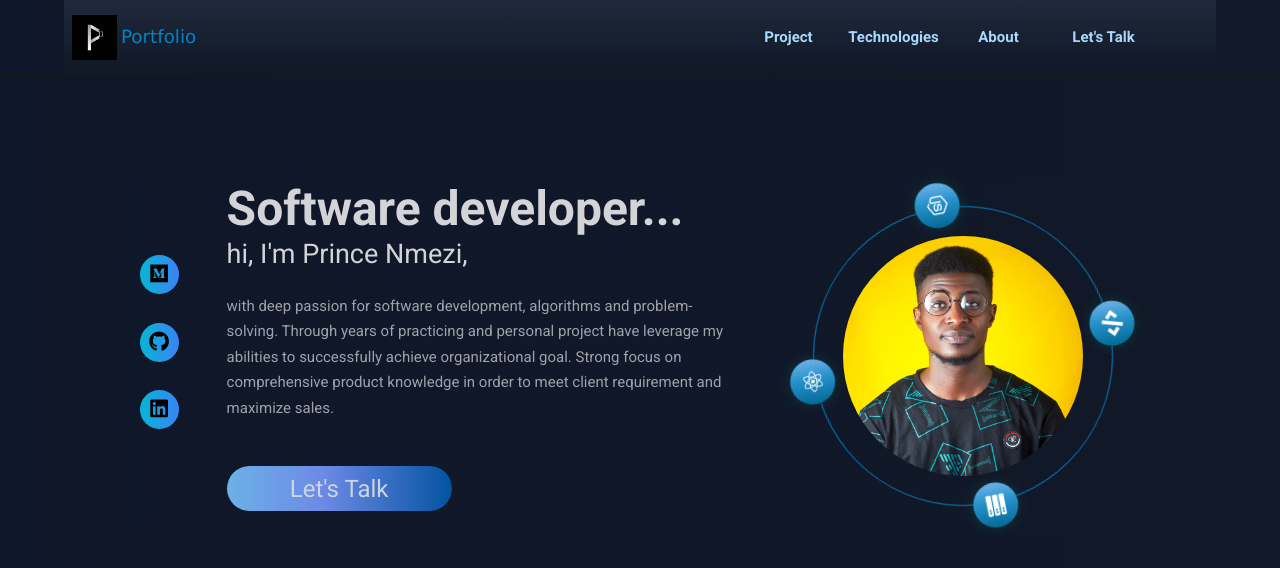
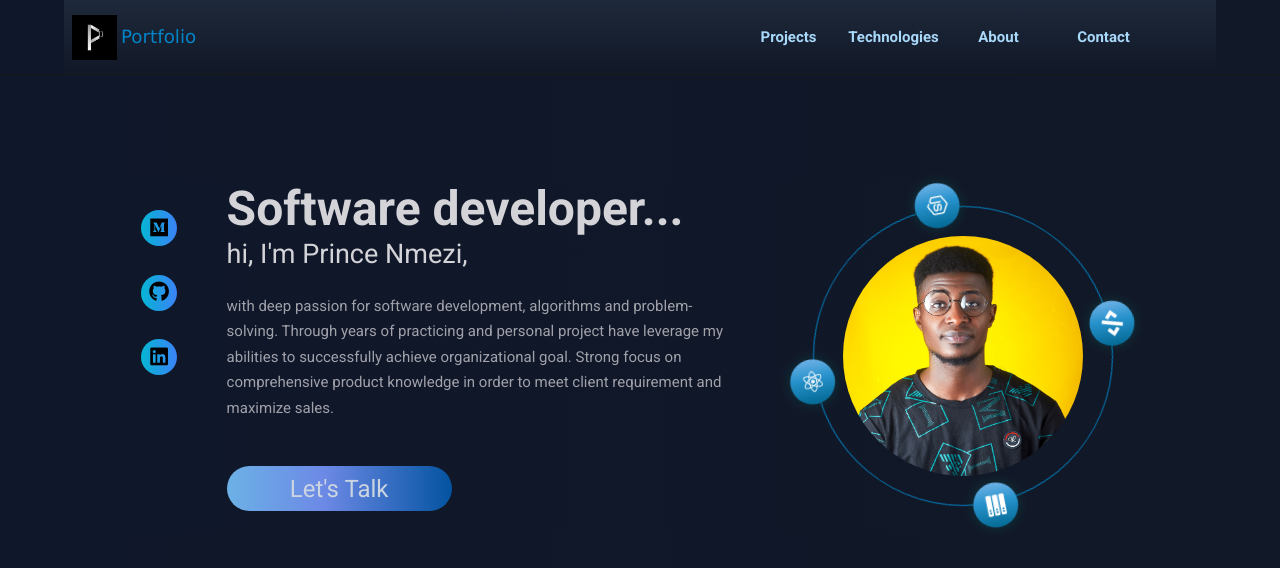
Before and after one commit to stephenprin/portifolio, a React (Vite) app: page / in a window 1280 px wide. Shown: the top 568 px of the page. Built offline with nearby package versions, Linux system fonts and the light colour scheme.

Commit message:
navbar and profile code refractor

```diff
--- a/src/App.jsx
+++ b/src/App.jsx
@@ -1,57 +1,17 @@
 import { useState } from 'react'
-import reactLogo from './assets/react.svg'
-import logo from './assets/logo.png'
-import profile from './assets/profile.jpg'
+import Navbar from './components/Navbar'
+import Profile from './components/Profile'
+
+
 
 function App() {
   const [count, setCount] = useState(0)
 
   return (
     <div>
-     <nav>
-       <div className="container bg-gradient-to-t from-gray-900 to-slate-800">
-            <a href="#"><img src={logo} className="logo-img"/><h3>Portfolio</h3></a>
-            <ul>
-                <li><a href="#project">Project</a></li>
-                <li><a href="#skills">Technologies</a></li>
-                <li><a href="#about">About</a></li>
-                <li><a href="#contact">Let's Talk</a></li>
-            </ul>
-            <button id="menu-btn"><i className="fas fa-bars btn-icon"></i></button>
-            <button id="close-btn"><i className="far fa-times-circle btn-icon"></i></button>
-       </div>
-      </nav>
-      <section className="profile-stepup">
-        <div className="container bg-gradient-to-l from-gray-900 to-slate-900">
-            <div className="social">
+      <Navbar />
+      <Profile />
 
-                <a href="https://medium.com/@stephenprince427"><i className="fab fa-medium bg-gradient-to-r from-cyan-500 to-blue-500"></i></a>
-                <a href="https://github.com/stephenprin"><i className="fab fa-github bg-gradient-to-r from-cyan-500 to-blue-500"></i></a>
-                <a href="https://www.linkedin.com/in/prince-nmezi/"><i className="fab fa-linkedin bg-gradient-to-r from-cyan-500 to-blue-500"></i></a>
-            </div>
-            <div className="profile-intro">
-                <h1>Software developer...</h1>
-                <h3>hi, I'm Prince Nmezi,</h3>
-                <p> with deep passion for software development,
-                    algorithms and problem-solving. Through years of practicing and personal
-                    project have leverage my abilities to successfully achieve organizational
-                    goal. Strong focus on comprehensive product knowledge in order to meet client requirement
-                    and maximize sales.</p>
-                     <a href="#contact" className="btn btn-primary bg-gradient-to-r from-cyan-500 to-blue-500 rounded-full hover:btn btn-primary bg-gradient-to-r from-cyan-800 to-blue-400 rounded-">Let's Talk</a>
-            </div>
-            <div className="profile-zone">
-                <div className="outer-zone">
-                    <i className="fas fa-code"></i>
-                    <i className="fab fa-node-js"></i>
-                    <i className="fas fa-server"></i>
-                    <i className="fab fa-react"></i>
-                </div>
-                <div className="inner-zone">
-                    <img src={profile} alt="profile"/>
-                </div>
-            </div>
-        </div>
-    </section>
     </div>
   )
 }
--- /dev/null
+++ b/src/components/Navbar.jsx
@@ -0,0 +1,25 @@
+import React from 'react'
+import logo from '../assets/logo.png'
+import { pageLink } from '../data'
+
+const Navbar = () => {
+  return (
+    <nav>
+    <div className="container bg-gradient-to-t from-gray-900 to-slate-800">
+         <a href="#"><img src={logo} className="logo-img"/><h3>Portfolio</h3></a>
+              <ul>
+                  {pageLink.map((link) => {
+                      const { id, href, text } = link;
+                      return (
+                          <li key={id}><a href={href}>{ text}</a></li>
+                      )
+                  })}
+         </ul>
+         <button id="menu-btn"><i className="fas fa-bars btn-icon"></i></button>
+         <button id="close-btn"><i className="far fa-times-circle btn-icon"></i></button>
+    </div>
+   </nav>
+  )
+}
+
+export default Navbar
--- /dev/null
+++ b/src/components/Profile.jsx
@@ -0,0 +1,46 @@
+import React from 'react'
+import profile from '../assets/profile.jpg'
+import {socialLinks} from '../data'
+
+const Profile = () => {
+  return (
+    <section className="profile-stepup">
+        <div className="container bg-gradient-to-l from-gray-900 to-slate-900">
+            <div className="social">
+                  {socialLinks.map((link) => {
+                      const { id, href, icon } = link;
+                      return (
+                          <div key={id}>
+                               <a href={href}><i className={icon}></i></a>
+                       </div>
+                      )
+                  })}
+
+            </div>
+            <div className="profile-intro">
+                <h1>Software developer...</h1>
+                <h3>hi, I'm Prince Nmezi,</h3>
+                <p> with deep passion for software development,
+                    algorithms and problem-solving. Through years of practicing and personal
+                    project have leverage my abilities to successfully achieve organizational
+                    goal. Strong focus on comprehensive product knowledge in order to meet client requirement
+                    and maximize sales.</p>
+                     <a href="#contact" className="btn btn-primary bg-gradient-to-r from-cyan-500 to-blue-500 rounded-full hover:btn btn-primary bg-gradient-to-r from-cyan-800 to-blue-400 rounded-">Let's Talk</a>
+            </div>
+            <div className="profile-zone">
+                <div className="outer-zone">
+                    <i className="fas fa-code"></i>
+                    <i className="fab fa-node-js"></i>
+                    <i className="fas fa-server"></i>
+                    <i className="fab fa-react"></i>
+                </div>
+                <div className="inner-zone">
+                    <img src={profile} alt="profile"/>
+                </div>
+            </div>
+        </div>
+    </section>
+  )
+}
+
+export default Profile
--- /dev/null
+++ b/src/data.js
@@ -0,0 +1,40 @@
+export const pageLink = [
+    {
+        id: 1,
+        href: "#project",
+        text: "Projects",
+    },
+    {
+        id: 2,
+        href: "#technologies",
+        text: "Technologies",
+    },
+    {
+        id: 3,
+        href: "#about",
+        text: "About",
+    },
+    {
+        id: 4,
+        href: "#contact",
+        text: "Contact",
+    }
+]
+
+export const socialLinks = [
+    {
+        id: 1,
+        href: "https://medium.com/@stephenprince427",
+        icon: "fab fa-medium bg-gradient-to-r from-cyan-500 to-blue-500",
+    },
+    {
+        id: 2,
+        href: "https://github.com/stephenprin",
+        icon: "fab fa-github bg-gradient-to-r from-cyan-500 to-blue-500",
+    },
+    {
+        id: 1,
+        href: "https://www.linkedin.com/in/prince-nmezi",
+        icon: "fab fa-linkedin bg-gradient-to-r from-cyan-500 to-blue-500",
+    }
+]
--- a/src/index.css
+++ b/src/index.css
@@ -222,7 +222,7 @@ section.profile-stepup .container .social {
 
 
   flex-direction: column;
-  margin-top: 5rem;
+  margin-top: 2rem;
   gap: 1.9rem;
 }
 section.profile-stepup .social i {
@@ -234,8 +234,8 @@ section.profile-stepup .social i {
   display: flex;
   align-items: center;
   justify-content: center;
-  width: 2.6rem;
-  height: 2.6rem;
+  width: 2.4rem;
+  height: 2.4rem;
   transition: var(--transition);
 }
 section.profile-stepup .social i:hover {
```
